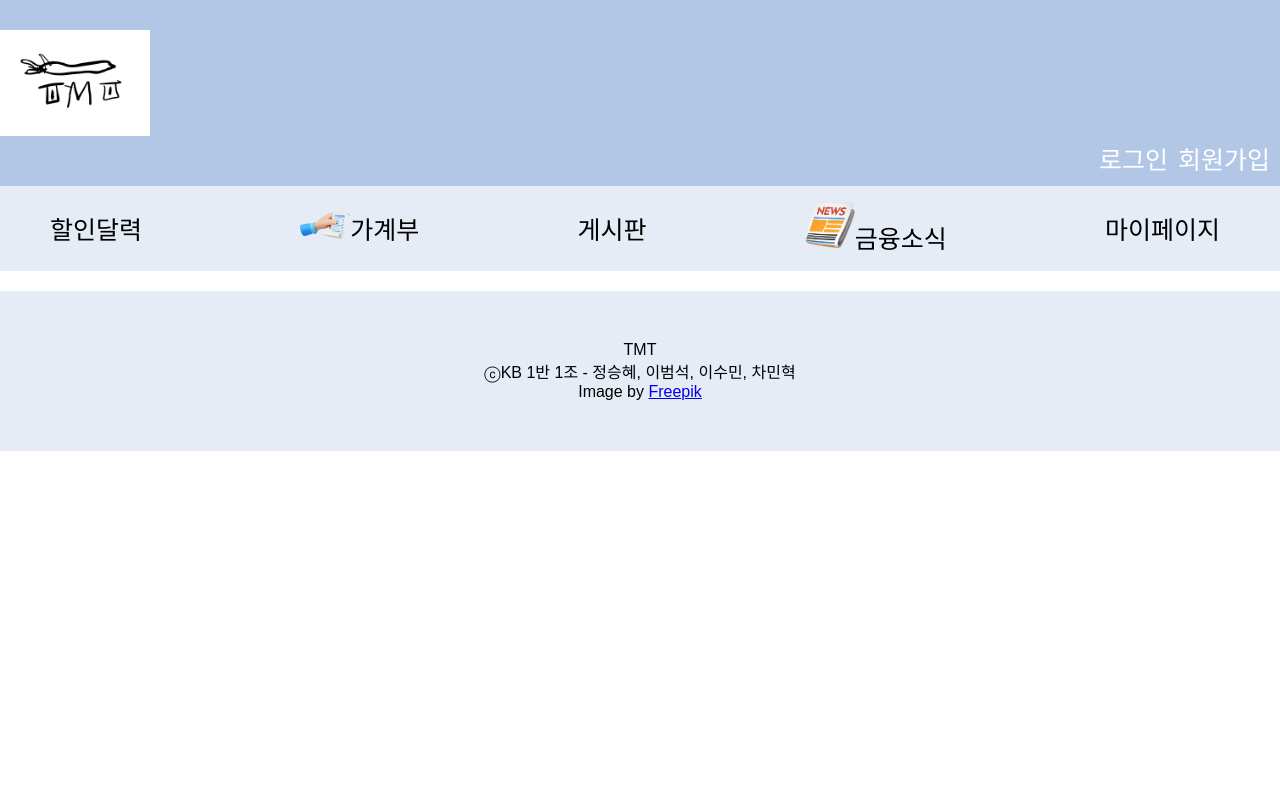
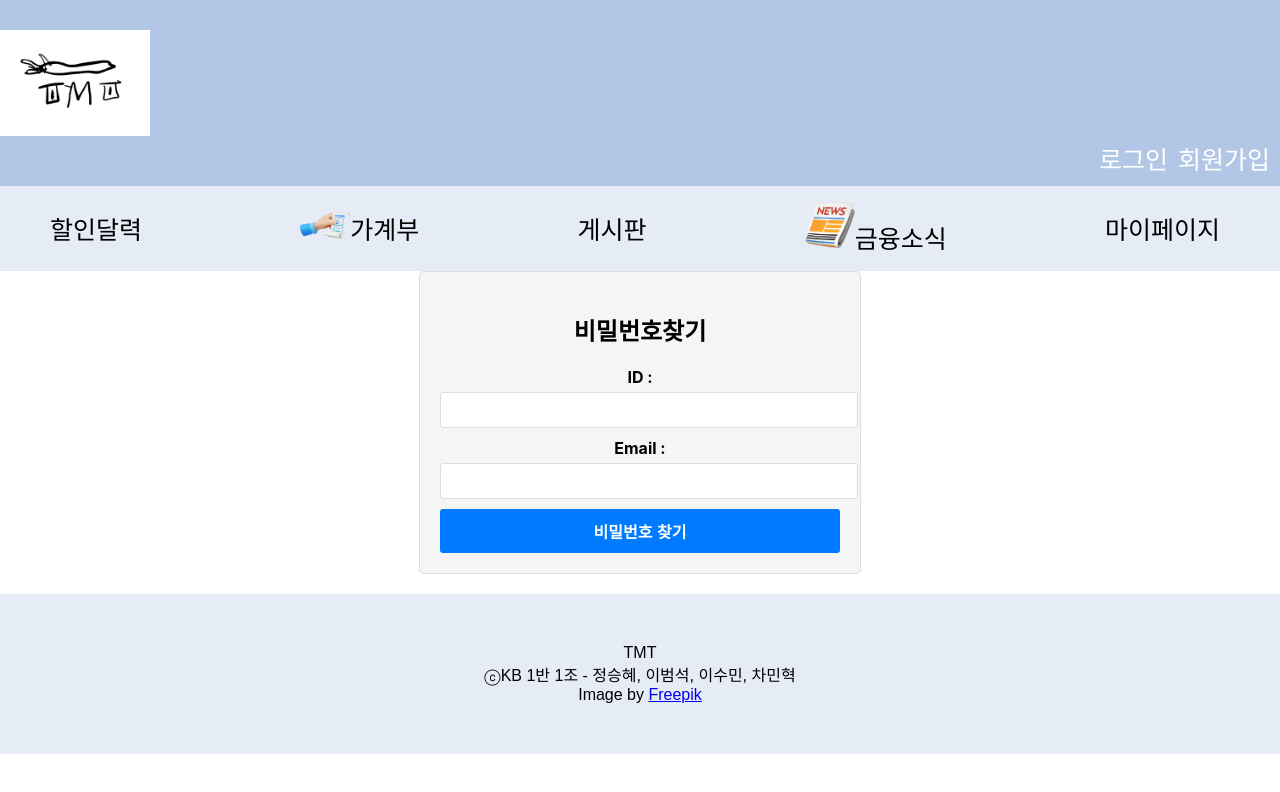
Before and after one commit to KBTMT/front-end, a React (Create React App) app: page /findPassword in a window 1280 px wide. Shown: the top 792 px of the page. Built offline with nearby package versions, Linux system fonts and the light colour scheme; a web font is replaced by a local one.

Commit message:
feat : 0525 18:52

```diff
--- a/src/App.js
+++ b/src/App.js
@@ -1,5 +1,7 @@
 import './App.css';
 import { BrowserRouter as Router, Route, Routes } from "react-router-dom";
+import { useEffect, useState } from 'react';
+import axios from 'axios';
 
 import Main from './Pages/Main/Main'
 import Header from './Componenets/Header/Header'
@@ -8,9 +10,14 @@ import RegisterBusiness from './Pages/RegisterPage/RegisterBusinessPage/Register
 import RegisterGeneral from './Pages/RegisterPage/RegisterGeneralPage/RegisterGeneralPage'
 import LoginPage from './Pages/LoginPage/LoginPage';
 
+import FindId from './Pages/Find/FindId/FindId'
+import FindPassword from './Pages/Find/FindPassword/FindPassword'
 import GeneralMypage from './Pages/Mypage/GeneralMypage/GeneralMypage';
 import GeneralMyFinance from './Pages/Mypage/GeneralMyFinance/GeneralMyFinance'
 import BusinessMypage from './Pages/Mypage/BusinessMypage/BusinessMypage';
+
+//import Login from "./Pages/Login/Login";
+
 
 import AccountBookMain from './Pages/AccountBookPage/AccountBookMain/AccountBookMain'
 import AccountBookDaily from './Pages/AccountBookPage/AccountBookDaily/AccountBookDaily'
@@ -40,6 +47,8 @@ function App() {
 
           <Route path="/login" element={<LoginPage />}/>
           <Route path='/generalMypage/generalMyFinance' element={<GeneralMyFinance />} />
+          <Route path='/findId' element={<FindId />}/>
+          <Route path='/findPassword' element={<FindPassword />}/>
 
           <Route path='/accountbook' element={<AccountBookMain />} />
           <Route path='/accountbook/:formattedDate' element={<AccountBookDaily />} />
--- a/src/Pages/Board/BoardMain/BoardMain.jsx
+++ b/src/Pages/Board/BoardMain/BoardMain.jsx
@@ -73,15 +73,16 @@ const BoardMain = () => {
 
   // 검색 기능
   const filteredPosts = posts.filter((post) => {
-    if (searchType === "title") {
+    if (post && post.title && searchType === "title") {
       return post.title.toLowerCase().includes(searchQuery.toLowerCase());
-    } else if (searchType === "author") {
+    } else if (post && post.author && searchType === "author") {
       return post.author.toLowerCase().includes(searchQuery.toLowerCase());
-    } else if (searchType === "content") {
+    } else if (post && post.content && searchType === "content") {
       return post.content.toLowerCase().includes(searchQuery.toLowerCase());
     }
     return false;
   });
+
 
   // 현재 페이지에서 보여줄 게시물
   const indexOfLastPost = currentPage * postsPerPage;
@@ -148,6 +149,7 @@ const BoardMain = () => {
             <option value="author">작성자</option>
             <option value="content">내용</option>
           </select>
+
           <input
             type="text"
             value={searchQuery}
@@ -155,6 +157,9 @@ const BoardMain = () => {
             placeholder="검색"
           />
         </div>
+        {/* <div classname = "post-list"> */}
+
+        {/* </div> */}
         <div className="pagination">{pagination}</div>
 
       </div>
--- /dev/null
+++ b/src/Pages/Find/FindId/FindId.jsx
@@ -0,0 +1,107 @@
+import React, { useState } from "react";
+import styled from "styled-components";
+
+//import "./FindId.css";
+
+const Container = styled.div`
+  display: flex;
+  justify-content: center;
+  align-items: center;
+  height: 100vh;
+`;
+
+const FindIdForm = styled.div`
+  width: 500px;
+  padding: 20px;
+  background-color: #e5ecf6;
+  border-radius: 8px;
+`;
+
+const FormGroup = styled.div`
+  margin-bottom: 20px;
+`;
+
+const Label = styled.label`
+  margin-bottom: 8px;
+`;
+
+const Input = styled.input`
+  width: 100%;
+  padding: 10px;
+  border: 1px solid #ccc;
+  border-radius: 4px;
+`;
+
+const FindUserIdBtn = styled.button`
+  display: block;
+  width: 100%;
+  padding: 10px;
+  background-color: #007bff;
+  color: #fff;
+  border: none;
+  border-radius: 4px;
+  cursor: pointer;
+`;
+
+const FoundUserIdResult = styled.div`
+  margin-top: 20px;
+  background-color: #f5f5f5;
+  padding: 10px;
+  border-radius: 4px;
+`;
+
+
+const FindId = () => {
+  const [userName, setUserName] = useState("");
+  const [userEmail, setUserEmail] = useState("");
+  const [foundUserId, setFoundUserId] = useState("");
+
+  const handleUserNameChange = (e) => {
+    setUserName(e.target.value);
+  };
+
+  const handleUserEmailChange = (e) => {
+    setUserEmail(e.target.value);
+  };
+
+  const handleFindId = () => {
+    const foundUserId = "found_id";
+    setFoundUserId(foundUserId);
+  };
+
+  return (
+    <Container>
+      <FindIdForm>
+        <h2>ID 찾기</h2>
+        <FormGroup>
+          <Label htmlFor="userName"> 이름 </Label>
+          <Input
+            type="text"
+            id="userName"
+            value={userName}
+            onChange={handleUserNameChange}
+            required
+          />
+        </FormGroup>
+        <FormGroup>
+          <Label htmlFor="userEmail">이메일</Label>
+          <Input
+            type="email"
+            id="userEmail"
+            value={userEmail}
+            onChange={handleUserEmailChange}
+            required
+          />
+        </FormGroup>
+        <FindUserIdBtn onClick={handleFindId}>아이디 찾기</FindUserIdBtn>
+        {foundUserId && (
+          <FoundUserIdResult>
+            <p> 찾은 아이디 : {foundUserId} </p>
+          </FoundUserIdResult>
+        )}
+      </FindIdForm>
+    </Container>
+  );
+};
+
+export default FindId;
--- /dev/null
+++ b/src/Pages/Find/FindPassword/FindPassword.jsx
@@ -0,0 +1,114 @@
+import React, { useState } from "react";
+//import "./FindPassword.css";
+import styled from "styled-components";
+
+const Container = styled.div`
+  max-width: 400px;
+  margin: 0 auto;
+  padding: 20px;
+  background-color: #f5f5f5;
+  border: 1px solid #ddd;
+  border-radius: 5px;
+`;
+
+const Heading = styled.h2`
+  text-align: center;
+`;
+
+const Form = styled.form`
+  margin-top: 20px;
+`;
+
+const FormField = styled.div`
+  margin-bottom: 10px;
+`;
+
+const Label = styled.label`
+  display: block;
+  margin-bottom: 5px;
+  font-weight: bold;
+`;
+
+const Input = styled.input`
+  width: 100%;
+  padding: 8px;
+  font-size: 16px;
+  border-radius: 3px;
+  border: 1px solid #ddd;
+`;
+
+const SubmitButton = styled.button`
+  display: block;
+  width: 100%;
+  padding: 10px;
+  font-size: 16px;
+  font-weight: bold;
+  color: #fff;
+  background-color: #007bff;
+  border: none;
+  border-radius: 3px;
+  cursor: pointer;
+`;
+
+const ErrorMessage = styled.p`
+  margin-top: 10px;
+  color: #ff0000;
+`;
+
+const FindPassword = () => {
+  const [userId, setUserId] = useState("");
+  const [userEmail, setUserEmail] = useState("");
+
+  const [errorMessage, setErrorMessage] = useState("");
+  const [successMessage, setSuccessMessage] = useState("");
+
+  const handleUserIdChange = (e) => {
+    setUserId(e.target.value);
+  };
+
+  const handleUserEmailChange = (e) => {
+    setUserEmail(e.target.value);
+  };
+
+  const handleFormSubmit = (e) => {
+    e.prevnetDefault();
+
+    if (userId === "사용자 아이디" && userEmail === "사용자 이메일") {
+      setSuccessMessage("비밀번호 이메일 전송 완료");
+      setErrorMessage("");
+    } else {
+      setErrorMessage("아이디 또는 이메일이 잘못되었습니다.");
+      setSuccessMessage("");
+    }
+  };
+
+  return (
+    <Container>
+      <Heading>비밀번호찾기</Heading>
+      <Form onSubmit={handleFormSubmit}>
+        <FormField>
+          <Label htmlFor="userId"> ID : </Label>
+          <Input
+            type="text"
+            id="userId"
+            value={userId}
+            onChange={handleUserIdChange}
+          />
+        </FormField>
+        <FormField>
+          <Label htmlFor="userEmail"> Email : </Label>
+          <Input
+            type="email"
+            value={userEmail}
+            onChange={handleUserEmailChange}
+          />
+        </FormField>
+        <SubmitButton type="submit">비밀번호 찾기</SubmitButton>
+      </Form>
+      {errorMessage && <ErrorMessage>{errorMessage}</ErrorMessage>}
+      {successMessage && <p>{successMessage} </p>}
+    </Container>
+  );
+};
+
+export default FindPassword;
```
